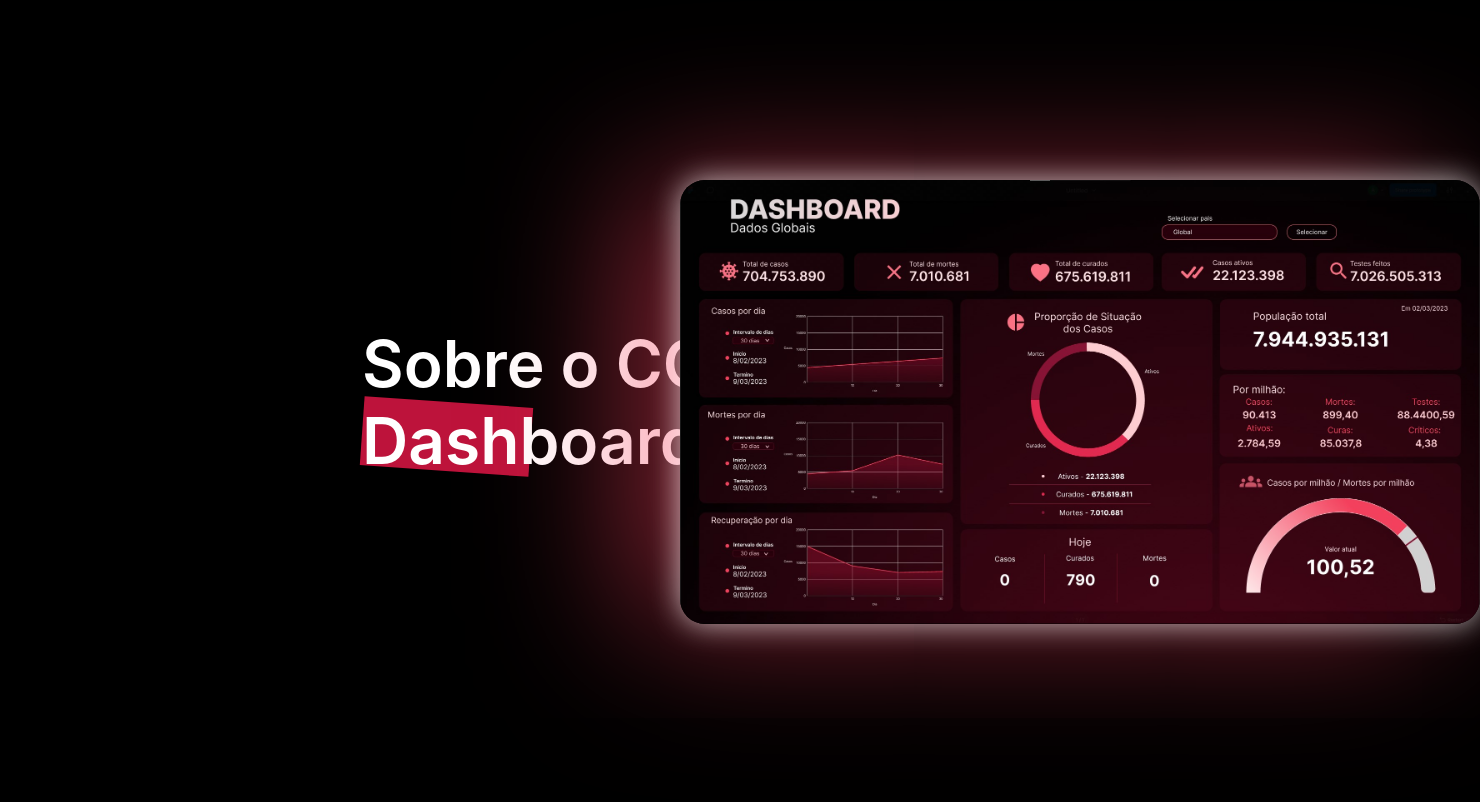
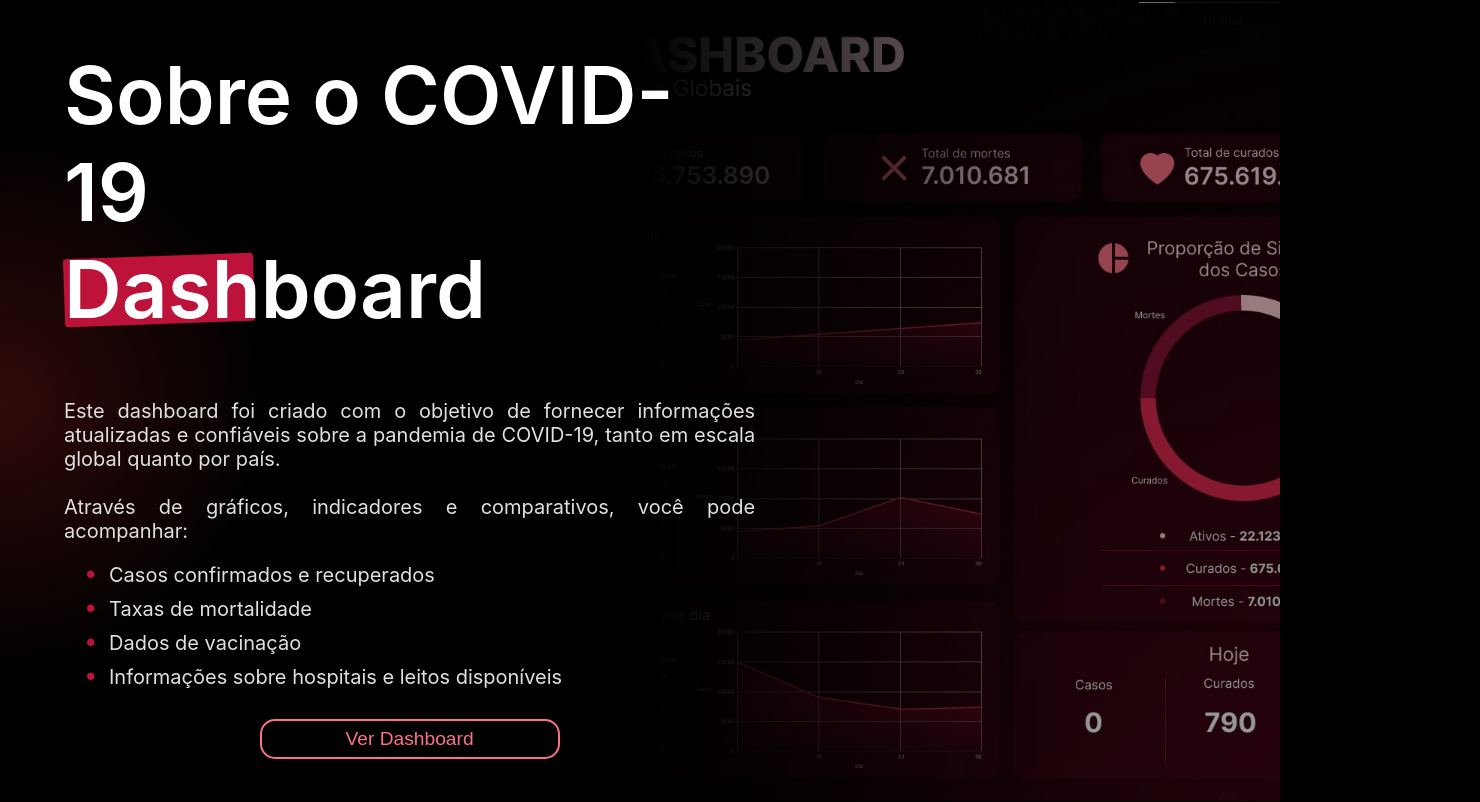
Before and after one commit to AugustoAlmondes/Dashboard-on-covid19, a React (Vite) app: page / in a window 1280 px wide. Shown: the part 848-1650 px from the top of the page, 1480 px wide, since content can reach past the window. Built offline with nearby package versions, Linux system fonts and the light colour scheme.

Commit message:
section about finished

```diff
--- a/src/page/About/About.jsx
+++ b/src/page/About/About.jsx
@@ -1,21 +1,123 @@
-// import './About.module.css';
 import styles from './About.module.css';
 import Model from '/model.jpg';
+import { motion as MOTION } from 'motion/react';
+
 export default function About() {
+    // Configurações comuns para as animações
+    const viewportSettings = {
+        once: false,
+        margin: "-100px",
+        amount: 0.2 // 20% do elemento precisa estar visível
+    };
+
     return (
-        <>
-            <div className={styles.container}>
+        <MOTION.div
+            className={styles.container}
+            initial={{ opacity: 0 }}
+            whileInView={{ opacity: 1 }}
+            transition={{ duration: 1 }}
+            viewport={viewportSettings}
+        >
+            <div className={styles.about_dashboard}>
+                <MOTION.h1
+                    initial={{ opacity: 0, y: 20 }}
+                    whileInView={{ opacity: 1, y: 0 }}
+                    transition={{ duration: 0.8, delay: 0.2 }}
+                    viewport={viewportSettings}
+                >
+                    Sobre o COVID-19
+                    <br />
+                    <MOTION.span
+                        initial={{ opacity: 0 }}
+                        whileInView={{ opacity: 1 }}
+                        transition={{ duration: 0.8, delay: 0.4 }}
+                        viewport={viewportSettings}
+                        style={{
+                            position: 'relative',
+                            display: 'inline-block'
+                        }}
+                    >
+                        Dashboard
+                    </MOTION.span>
+                </MOTION.h1>
 
-                <div className={styles.about_dashboard}>
-                    <h1>Sobre o COVID-19
+                <MOTION.div
+                    className={styles.paragraph_content}
+                    initial={{ opacity: 0 }}
+                    whileInView={{ opacity: 1 }}
+                    transition={{ duration: 0.8, delay: 0.6 }}
+                    viewport={viewportSettings}
+                >
+                    <p>
+                        Este dashboard foi criado com o objetivo de fornecer informações atualizadas e confiáveis sobre a pandemia de COVID-19, tanto em escala global quanto por país.
                         <br />
-                        <span>
-                            Dashboard
-                        </span>
-                    </h1>
-                </div>
-                <img src={Model} className={styles.model} alt="model" />
+                        <br />
+                        Através de gráficos, indicadores e comparativos, você pode acompanhar:
+                    </p>
+                    <MOTION.ul>
+                        <MOTION.li
+                            initial={{ opacity: 0, x: -30 }}
+                            whileInView={{ opacity: 1, x: 0 }}
+                            transition={{ duration: 0.6, delay: 0.8 }}
+                            viewport={viewportSettings}
+                        >
+                            Casos confirmados e recuperados
+                        </MOTION.li>
+                        <MOTION.li
+                            initial={{ opacity: 0, x: -30 }}
+                            whileInView={{ opacity: 1, x: 0 }}
+                            transition={{ duration: 0.6, delay: 1.0 }}
+                            viewport={viewportSettings}
+                        >
+                            Taxas de mortalidade
+                        </MOTION.li>
+                        <MOTION.li
+                            initial={{ opacity: 0, x: -30 }}
+                            whileInView={{ opacity: 1, x: 0 }}
+                            transition={{ duration: 0.6, delay: 1.2 }}
+                            viewport={viewportSettings}
+                        >
+                            Dados de vacinação
+                        </MOTION.li>
+                        <MOTION.li
+                            initial={{ opacity: 0, x: -30 }}
+                            whileInView={{ opacity: 1, x: 0 }}
+                            transition={{ duration: 0.6, delay: 1.4 }}
+                            viewport={viewportSettings}
+                        >
+                            Informações sobre hospitais e leitos disponíveis
+                        </MOTION.li>
+                    </MOTION.ul>
+                </MOTION.div>
+
+                <MOTION.button
+                    className={styles.button}
+                    initial={{ opacity: 0, y: 30 }}
+                    whileInView={{ opacity: 1, y: 0 }}
+                    transition={{ duration: 0.8, delay: 1.6 }}
+                    viewport={viewportSettings}
+                    whileHover={{ scale: 1.05 }}
+                    whileTap={{ scale: 0.95 }}
+                >
+                    Ver Dashboard
+                </MOTION.button>
             </div>
-        </>
+
+            <MOTION.div
+                className={styles.container_image}
+                initial={{ opacity: 0, x: 100 }}
+                whileInView={{ opacity: 1, x: 0 }}
+                transition={{ duration: 1, delay: 0.5 }}
+                viewport={viewportSettings}
+            >
+                <MOTION.img
+                    src={Model}
+                    className={styles.model}
+                    alt="model"
+                    whileInView={{ opacity: 1 }}
+                    viewport={viewportSettings}
+                />
+            </MOTION.div>
+        </MOTION.div>
     );
 }
--- a/src/page/About/About.module.css
+++ b/src/page/About/About.module.css
@@ -2,48 +2,135 @@
     width: 100%;
     height: 100vh;
     display: flex;
+    justify-content: space-between;
+    align-items: center;
+    position: relative;
+    overflow: hidden;
+    padding: 0 5%;
+    background: radial-gradient(circle at left, rgba(124, 24, 24, 0.397)0%, rgb(0, 0, 0) 20%);
+    /* background: linear-gradient(90deg, #000000 60%, transparent); */
+    /* background-image: url('/background.jpg'); */
+}
+
+.about_dashboard {
+    width: 60%;
+    display: flex;
     justify-content: center;
     align-items: center;
+    flex-direction: column;
+    z-index: 2;
 }
 
-.about_dashboard{
-    height: max-content;
-    position: relative;
-    display: flex;
-    justify-content: start;
-    align-items: center;
+.about_dashboard button{
+    width: 300px;
+    height: 40px;
+    margin-top: 20px;
+    color: #FA7284;
+    border:2px solid #FA7284;
+    border-radius: 15px;
+    font-size: 1.2rem;
+    font-weight: 500;
+    background-color: transparent;
+    cursor: pointer;
+    transition: .3s;
 }
 
-.about_dashboard h1{
-    font-size: 4rem;
+.about_dashboard button:hover {
+    background-color: #bd133b59;
+    color: white;
+    box-shadow: 0 0 40px rgba(189, 19, 59, 0.5);
+    border: 2px solid #BD133B;
+    transition: all 0.3s ease-in-out;
+}
+
+.about_dashboard h1 {
+    width: 100%;
+    font-size: 5rem;
     font-weight: 600;
     color: white;
+    margin-bottom: 2rem;
 }
 
-.about_dashboard h1 span{
+.about_dashboard h1 span {
     position: relative;
+    display: inline-block;
 }
 
-.about_dashboard h1 span::after{
+.about_dashboard h1 span::after {
     content: '';
     position: absolute;
     left: 0;
-    transform: rotate(4deg);
-    width: 50%;
-    height: 90%;
+    bottom: 13px;
+    width: 45%;
+    height: 70%;
     background-color: #BD133B;
     z-index: -1;
+    transform: rotate(-2deg);
+    border-radius: 3px;
 }
 
-.model{
+.paragraph_content {
+    margin-top: 30px;
+    width: 100%;
+    color: #e0e0e0;
+    font-size: 20px;
+    text-align: justify;
+    /* line-height: 1.6; */
+}
+.paragraph_content p{
+    max-width: 750px;
+}
+
+.paragraph_content ul {
+    margin-top: 20px;
+    list-style-type: none;
+    padding-left: 0;
+}
+
+.paragraph_content li {
+    position: relative;
+    padding-left: 25px;
+    margin-left: 20px;
+    margin-bottom: 10px;
+}
+
+.paragraph_content li::before {
+    content: '•';
+    color: #BD133B;
+    font-size: 1.5rem;
     position: absolute;
-    right: -200px;
-    border-radius: 25px;
-    box-shadow: 0 0 30px rgba(255, 255, 255, 0.7),
-    -50px 0 150px #f3405b91;
-    width: 800px;
-    display: flex;
+    left: 0;
+    top: -5px;
+}
+
+.container_image {
+    position: absolute;
+    right: 0;
+    top: 0;
+    height: 100%;
+    width: 50%;
+    overflow: hidden;
+    z-index: 1;
+    mask-image: linear-gradient(to left, rgba(0, 0, 0, 1) 30%, rgba(0, 0, 0, 0));
+}
+
+.model {
+    height: 100%;
+    width: auto;
     object-fit: cover;
-    justify-content: center;
-    align-items: center;
+    object-position: left center;
+    filter: brightness(0.6);
+    animation: autoScrrollImage 50s linear infinite;
 }
+
+@keyframes autoScrrollImage {
+    0% {
+        transform: translateX(0%);
+    }
+    50% {
+        transform: translateX(-40%);
+    }
+    100% {
+        transform: translateX(0%);
+    }
+}
```
Also changed, not shown: 1 other file (tests, documents, lock files or other folders).
